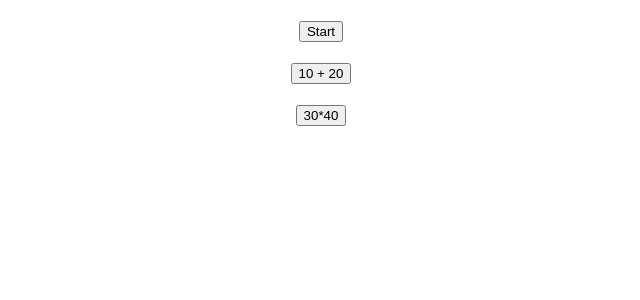
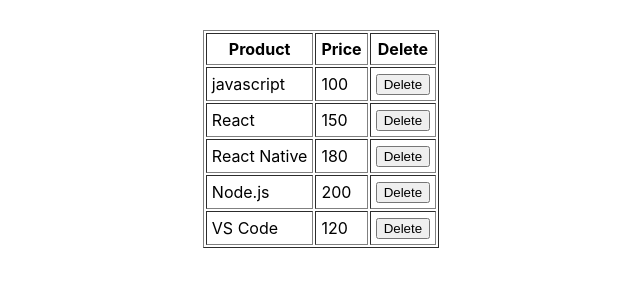
Before and after one commit to kuntida0709/app1, a React (Create React App) app: page / in a window 1280 px wide. Shown: the top 300 px of the page, without its empty margins (319-959 px from the left). Built offline with nearby package versions, Linux system fonts and the light colour scheme.

Commit message:
add refs-array

```diff
--- a/src/App.js
+++ b/src/App.js
@@ -1,11 +1,11 @@
 import React from "react";
-import { EventData2 } from "./even-data";
+import RefsArray from "./refs-array";
 
 function App() {
   return (
-    <>
-      <EventData2/>
-    </>
+
+      <RefsArray/>
+
   )
 }
 
--- /dev/null
+++ b/src/refs-array.js
@@ -0,0 +1,51 @@
+import React from "react";
+
+export default function RefsArray(){
+    const table = React.useRef()
+    const tr = React.useRef([])
+
+    const data = [
+        ['javascript',100],
+        ['React',150],
+        ['React Native',180],
+        ['Node.js',200],
+        ['VS Code',120]
+    ]
+
+    const onClickButton = (i) =>{
+        const index = tr.current[i].rowIndex
+        table.current.deleteRow(index)
+    }
+
+    const onMouseOverRow = (i) =>{
+        tr.current[i].style.backgroundColor = 'yellow'
+    }
+
+    const onMouseOutRow = (i) =>{
+        tr.current[i].style.backgroundColor = 'white'
+    }
+
+    const tableStyle = {margin:'auto',marginTop:30}
+
+    return(
+        <table ref={table} border="1" cellPadding={5} style={tableStyle}>
+            <tr><th>Product</th><th>Price</th><th>Delete</th></tr>
+            {
+                data.map((item,i)=>{
+                    return(
+                        <tr ref={el => tr.current[i] =  el}
+                            onMouseOver={()=>onMouseOverRow(i)}
+                            onMouseOut={()=>onMouseOutRow(i)}
+                        >
+                            <td>{item[0]}</td>
+                            <td>{item[1]}</td>
+                            <td><button onClick={() => onClickButton(i)}>Delete</button></td>
+                        </tr>
+                    )
+                }
+
+                )
+            }
+        </table>
+    )
+}
```
